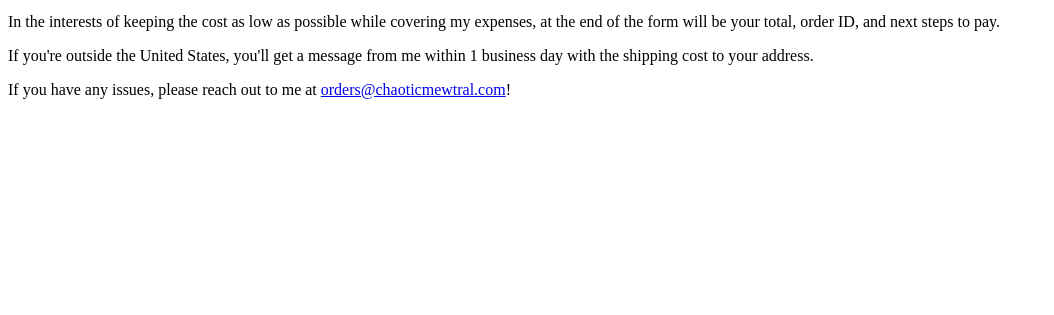
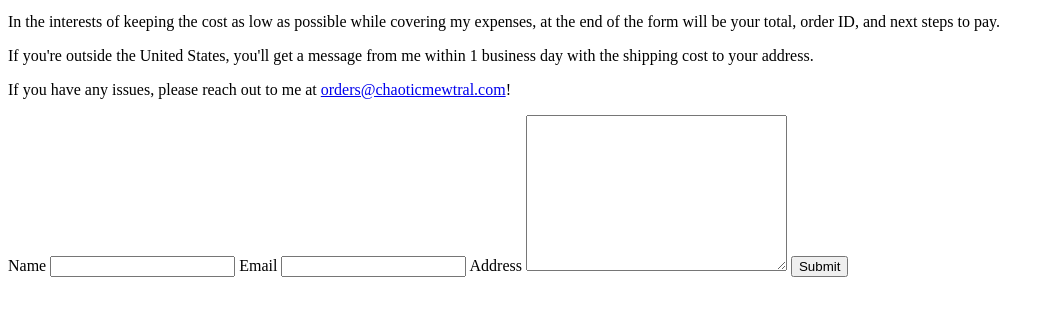
Before and after one commit to chaoticmewtral/holo-stickers, a plain HTML site: page index.html in a window 1280 px wide. Shown: the part 101-416 px from the top of the page, without its empty margins (0-1054 px from the left). Drawn offline with Linux system fonts and the light colour scheme.

Commit message:
Add to index

```diff
--- a/index.html
+++ b/index.html
@@ -14,8 +14,14 @@
     <p>In the interests of keeping the cost as low as possible while covering my expenses, at the end of the form will be your total, order ID, and next steps to pay.</p>
     <p>If you're outside the United States, you'll get a message from me within 1 business day with the shipping cost to your address.</p>
     <p>If you have any issues, please reach out to me at <a href="mailto:orders@chaoticmewtral.com">orders@chaoticmewtral.com</a>!</p>
-    <form>
-
+    <form method="post" name="holo-order" data-netlify="true">
+        <label for="name">Name</label>
+        <input type="text" name="name" id="name" required>
+        <label for="email">Email</label>
+        <input type="email" name="email" id="email" required>
+        <label for="address">Address</label>
+        <textarea name="address" id="address" cols="30" rows="10"></textarea>
+        <button type="submit">Submit</button>
     </form>
 </body>
 </html>
```
